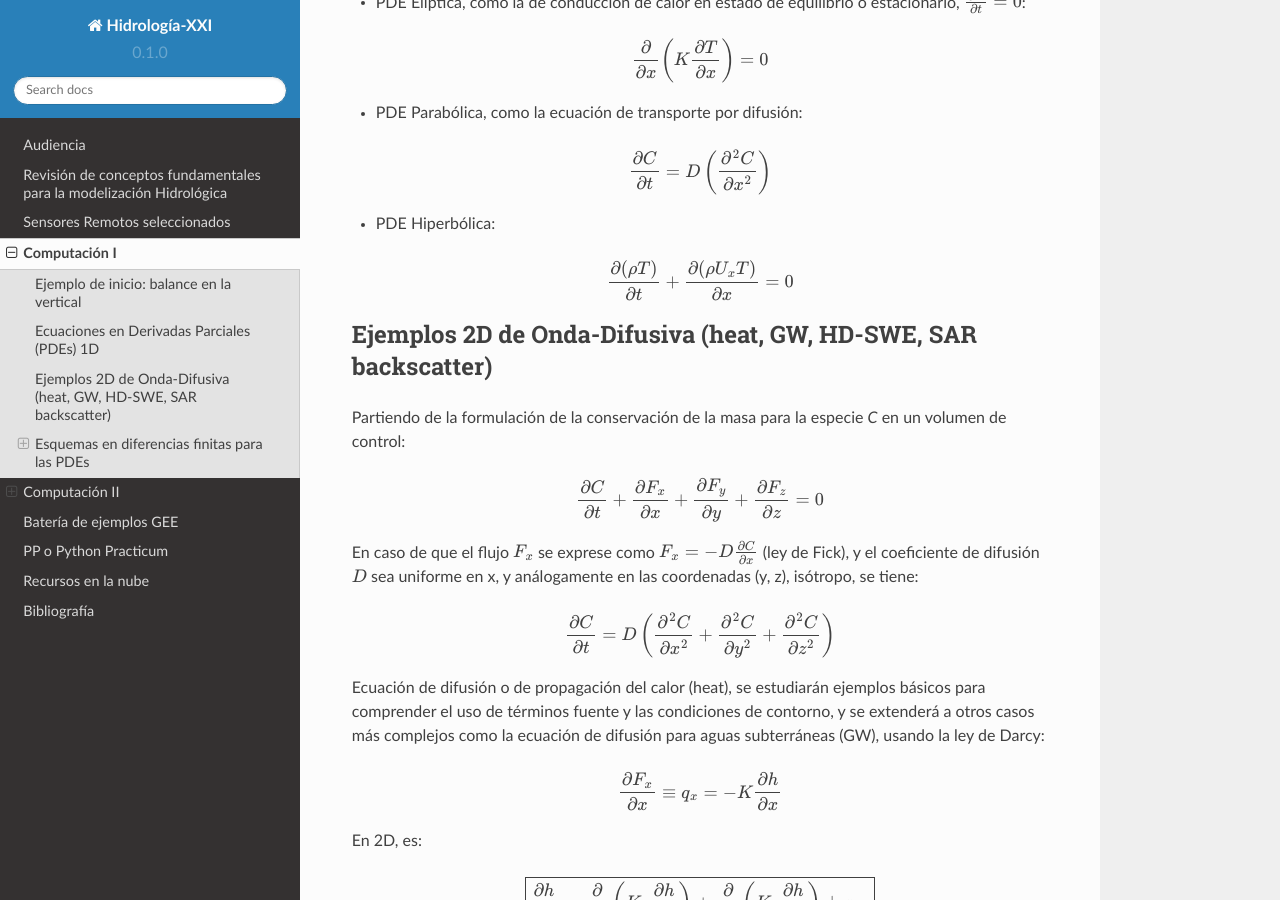
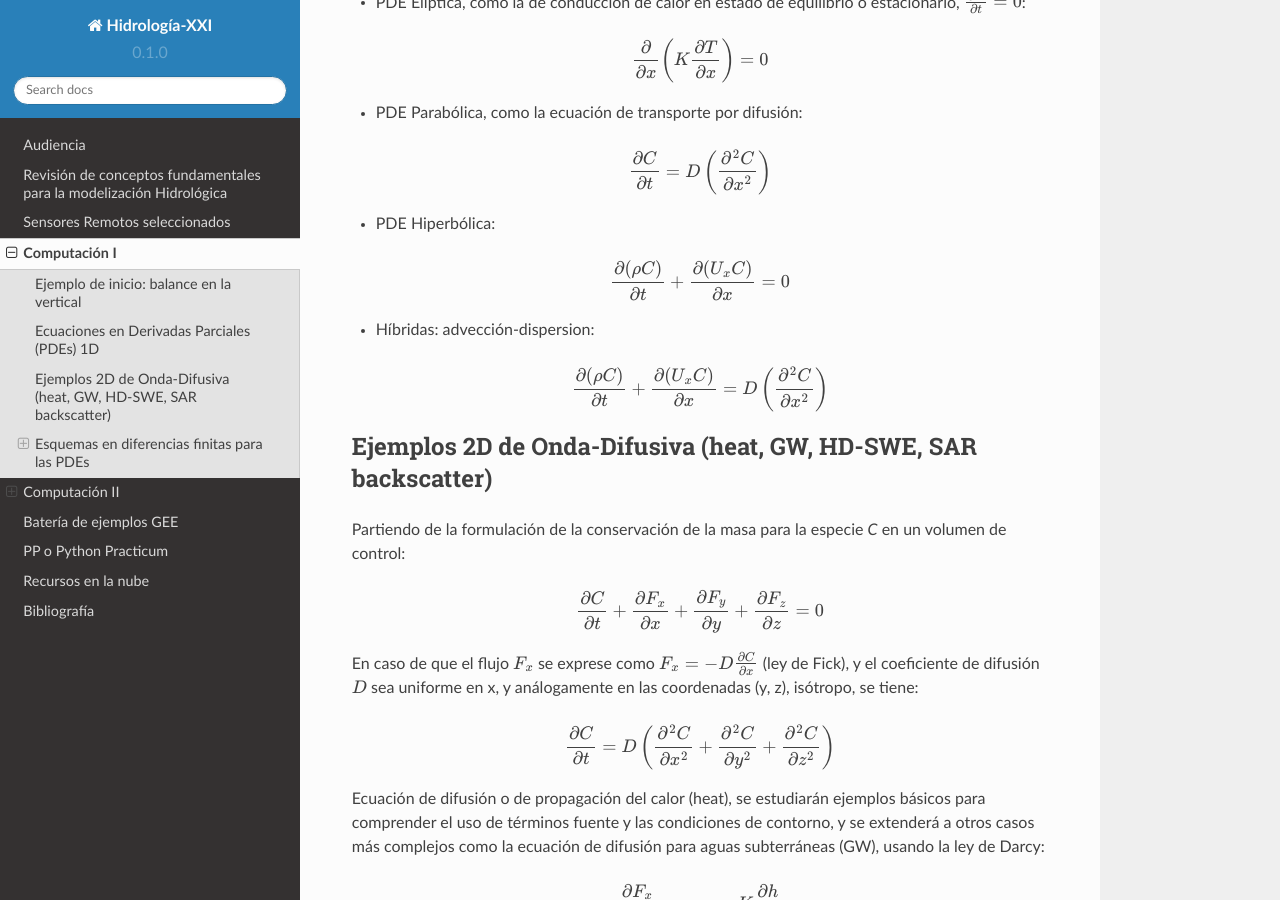
Before and after one commit to ivillamadrid/HidrologiaXXI, a Sphinx documentation site: the page built from docs/source/computacion.rst, in a window 1280 px wide and 900 px high, scrolled down 533 px. Built offline with Sphinx 7.4.7 and the Read the Docs theme 2.0.0, drawn with Linux system fonts in a browser that asks for light colours.

Commit message:
Update computacion.rst

```diff
--- a/docs/source/computacion.rst
+++ b/docs/source/computacion.rst
@@ -32,7 +32,13 @@ Si añadimos la dependencia espacial o un dominio de cálculo en el eje X, disti
 
 .. math::
 
-  \frac{\partial (\rho T)}{\partial t}+\frac{\partial (\rho U_xT) }{\partial x}=0
+  \frac{\partial (\rho C)}{\partial t}+\frac{\partial ( U_xC) }{\partial x}=0
+
+* Híbridas: advección-dispersion:
+
+.. math::
+
+  \frac{\partial (\rho C)}{\partial t}+\frac{\partial ( U_xC) }{\partial x}=D\left( \frac{\partial^2 C }{\partial x^2}\right)
 
 
 Ejemplos 2D de Onda-Difusiva (heat, GW, HD-SWE, SAR backscatter)
```
